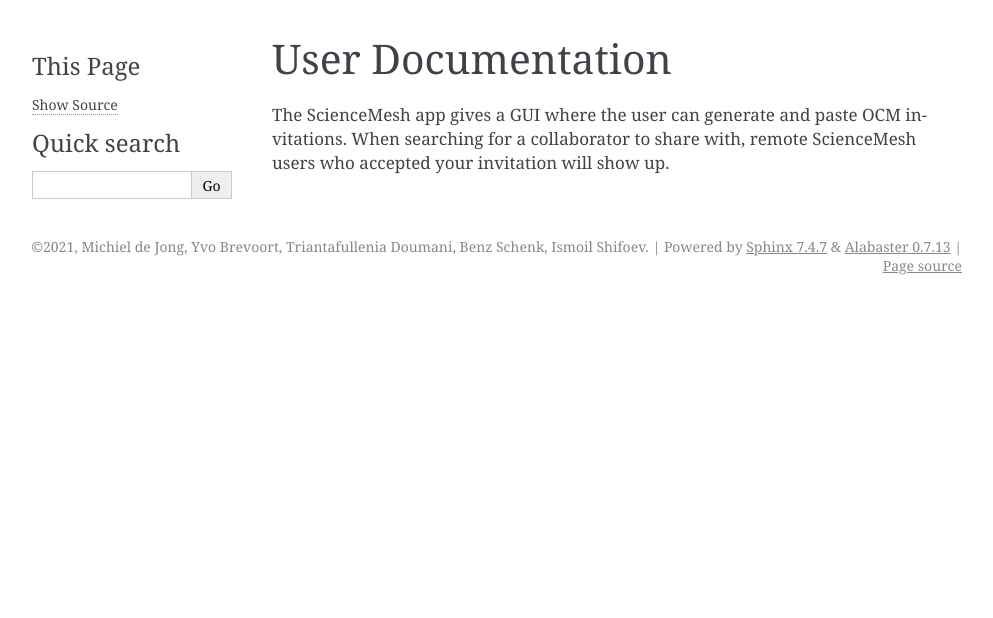
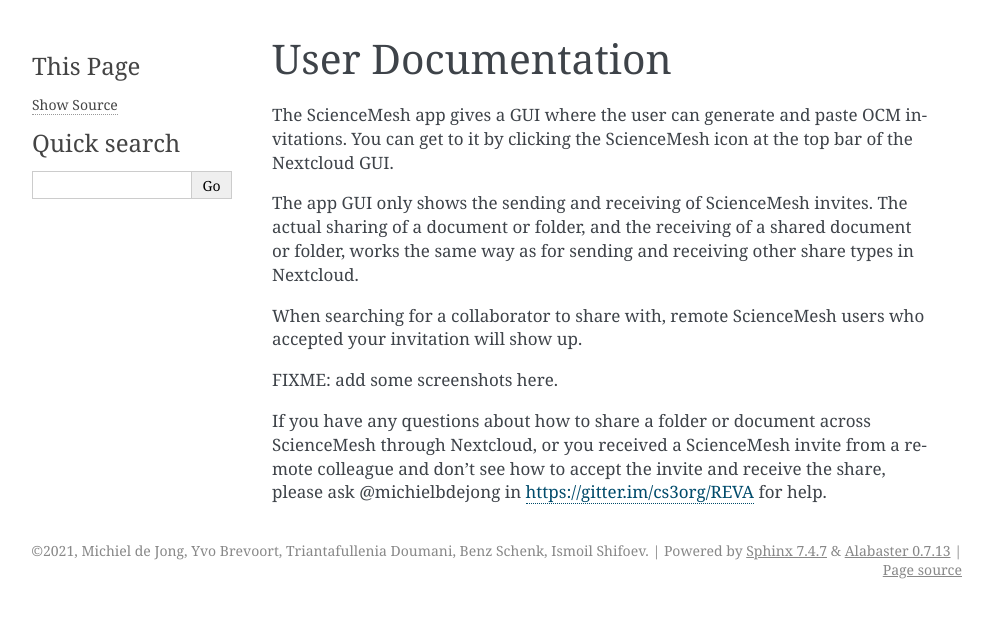
Before and after one commit to pondersource/sciencemesh-php, a Sphinx documentation site: the page built from source/user.rst, in a window 1280 px wide. Shown: the top 618 px of the page, without its empty margins (148-1141 px from the left). Built offline with Sphinx 7.4.7, drawn with Linux system fonts in a browser that asks for light colours.

Commit message:
Some short user text

```diff
--- a/source/user.rst
+++ b/source/user.rst
@@ -1,5 +1,17 @@
 User Documentation
 ==================
 The ScienceMesh app gives a GUI where the user can generate and paste OCM invitations.
+You can get to it by clicking the ScienceMesh icon at the top bar of the Nextcloud GUI.
+
+The app GUI only shows the sending and receiving of ScienceMesh invites. The actual sharing
+of a document or folder, and the receiving of a shared document or folder, works the same way
+as for sending and receiving other share types in Nextcloud.
+
 When searching for a collaborator to share with, remote ScienceMesh users who
 accepted your invitation will show up.
+
+FIXME: add some screenshots here.
+
+If you have any questions about how to share a folder or document across ScienceMesh through Nextcloud,
+or you received a ScienceMesh invite from a remote colleague and don't see how to accept the invite and
+receive the share, please ask @michielbdejong in https://gitter.im/cs3org/REVA for help.
```
